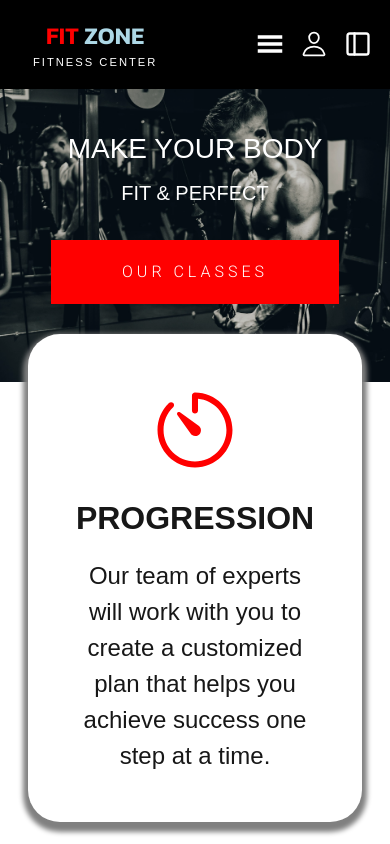
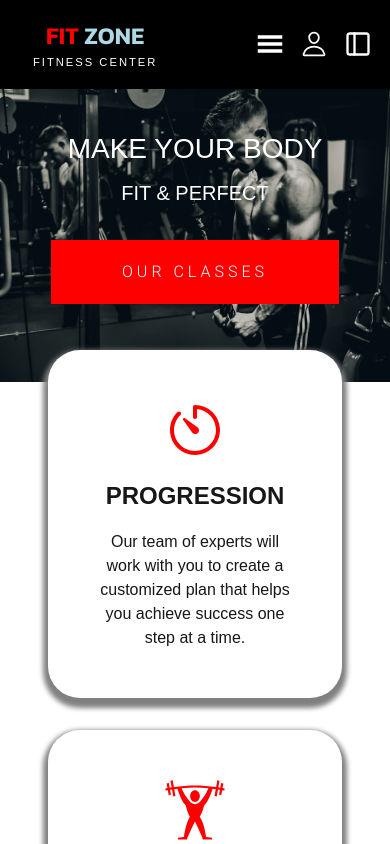
Before and after one commit to NMc0der/gym-website1, a Next.js app: page / in a window 390 px wide. Shown: the top 844 px of the page. Built offline with nearby package versions, Linux system fonts and the light colour scheme.

Commit message:
home hero cards fully responsive

```diff
--- a/src/app/home.scss
+++ b/src/app/home.scss
@@ -77,18 +77,24 @@
 }
 
 .home-hero-cards {
-  transform: translateY(-3rem);
+  transform: translateY(-5rem);
+  padding: 3rem;
   z-index: 3;
   display: grid;
   @include xl {
     grid-template-columns: repeat(3, 1fr);
+    gap: 1.5rem;
+    transform: translateY(-6rem);
+  }
+  @include xxl {
+    gap: 3rem;
   }
 }
 
 .home-hero-card {
   background-color: white;
   box-shadow: 0px 5px 5px 5px grey;
-  margin: 0rem 2rem;
+  // margin: 0rem 2rem;
   margin-bottom: 2rem;
   // border: 3px solid red;
   border-radius: 2rem;
@@ -98,18 +104,32 @@
   justify-content: center;
   text-align: center;
   padding: 3rem;
+  @include xxl {
+    width: 30rem;
+  }
 
   .home-hero-progress-icon {
-    font-size: 6em;
+    font-size: 4rem;
+    @include sm {
+      font-size: 6rem;
+    }
     color: $primary-color;
     margin-bottom: 1rem;
   }
   h2 {
-    font-size: 2rem;
+    // font-size: 2rem;
+    font-size: 1.5rem;
     font-weight: 600;
+    @include sm {
+      font-size: 2rem;
+    }
   }
   p {
-    font-size: 1.5rem;
+    font-size: 1rem;
+    // font-size: 1.5rem;
+    @include sm {
+      font-size: 1.5rem;
+    }
     margin-top: 1rem;
   }
 }
```
